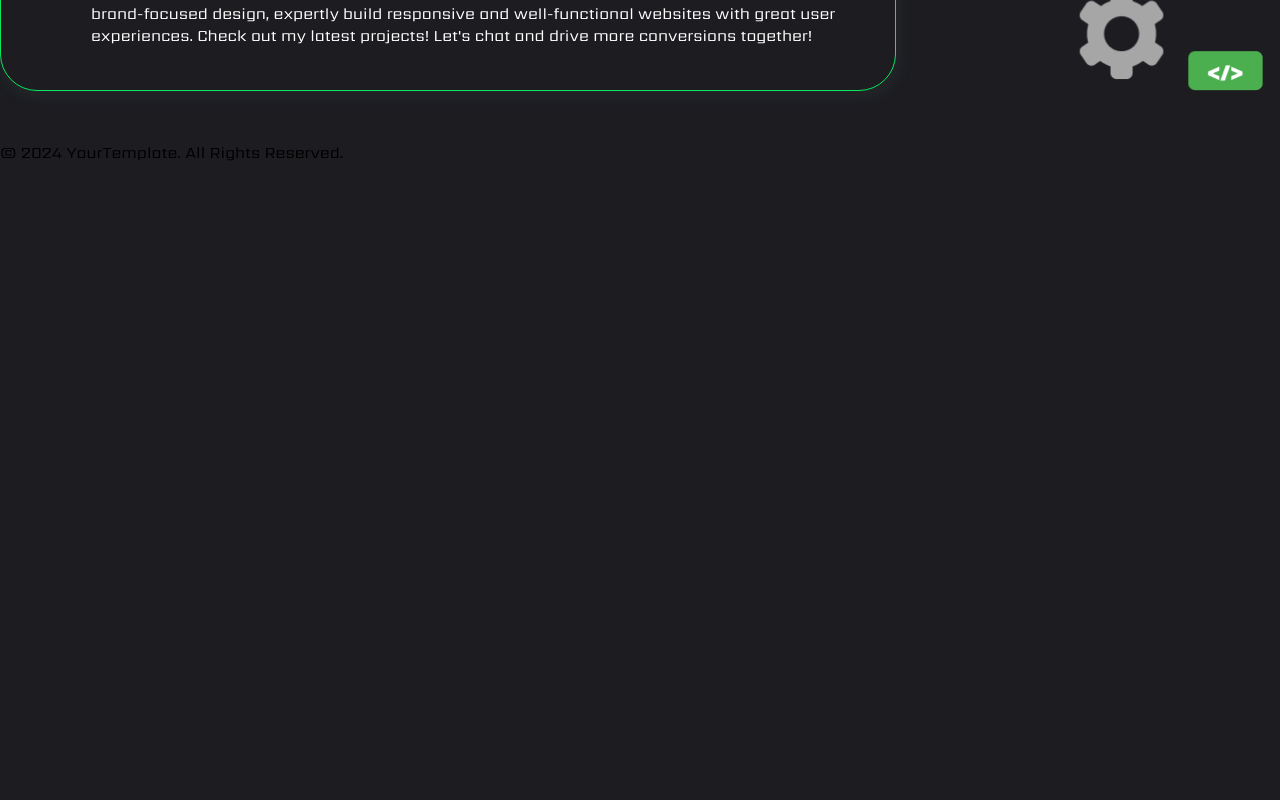
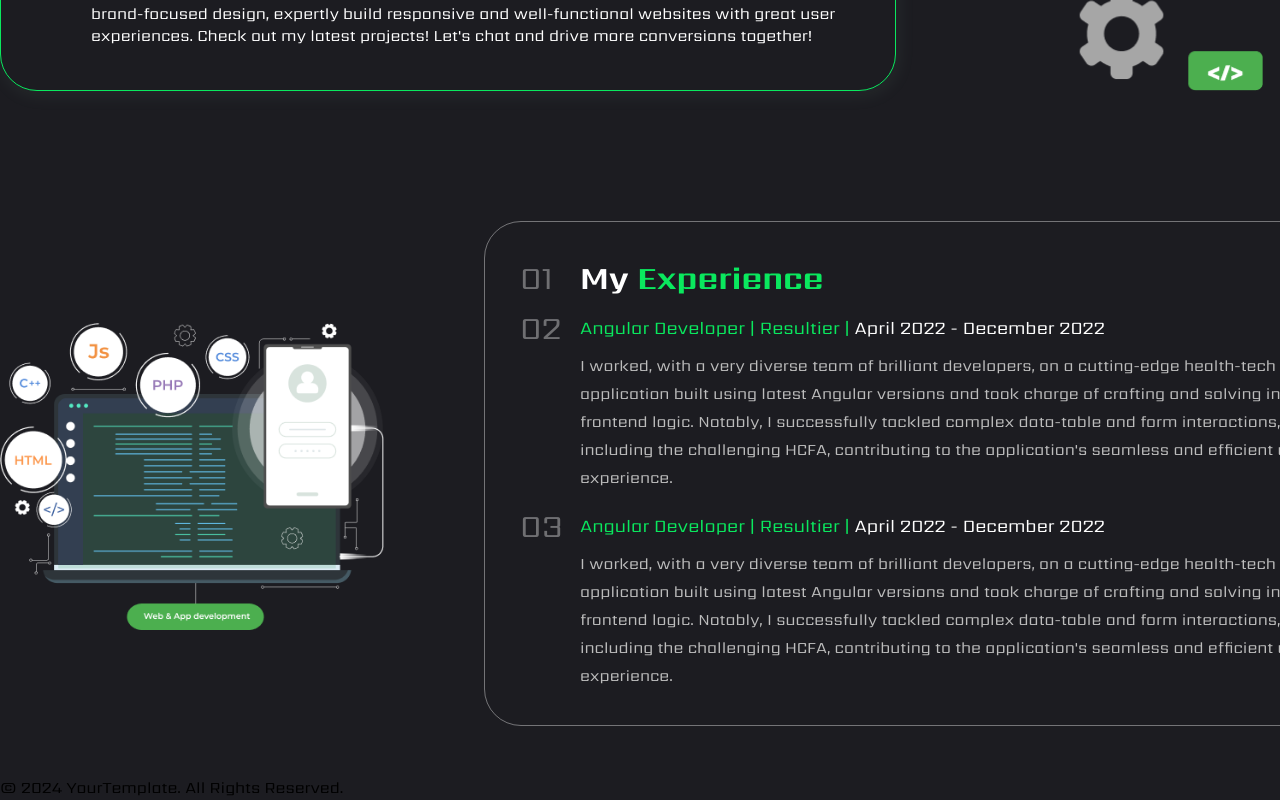
Before and after one commit to DebabrataBhowmickOnu/DebabrataBhowmickOnu, a Next.js app: page / in a window 1280 px wide. Shown: the part 1420-2220 px from the top of the page. Before the commit the page ends 1585 px from the top, so only its background shows below. Built offline with nearby package versions, Linux system fonts and the light colour scheme.

Commit message:
Done My Experience section

```diff
--- /dev/null
+++ b/src/component/UI/Experience.js
@@ -0,0 +1,38 @@
+import React from "react"
+import styles from "@/styles/Experience.module.css";
+import expertise from '../../assets/images/expertise.png';
+import Image from "next/image";
+
+const Experience = () => {
+    return (
+        <div className={styles.experience_container}>
+            <div className={styles.experience_image}>
+                <Image
+                    src={expertise}
+                    width={446}
+                    height={366}
+                    alt="expertise"
+                    className={styles.expertise}
+                />
+            </div>
+            <div className={styles.experience_content}>
+                <h2>My <span>Experience</span></h2>
+                <div className={styles.experience1}>
+                    <h3><span>Angular Developer | Resultier |</span> April 2022 - December 2022 </h3>
+                    <p>
+                        I worked, with a very diverse team of brilliant developers, on a cutting-edge health-tech application built using latest Angular versions and took charge of crafting and solving intricate frontend logic. Notably, I successfully tackled complex data-table and form interactions, including the challenging HCFA, contributing to the application's seamless and efficient user experience.
+                    </p>
+                </div>
+
+                <div className={styles.experience2}>
+                    <h3><span>Angular Developer | Resultier | </span> April 2022 - December 2022 </h3>
+                    <p>
+                        I worked, with a very diverse team of brilliant developers, on a cutting-edge health-tech application built using latest Angular versions and took charge of crafting and solving intricate frontend logic. Notably, I successfully tackled complex data-table and form interactions, including the challenging HCFA, contributing to the application's seamless and efficient user experience.
+                    </p>
+                </div>
+            </div>
+        </div>
+    )
+};
+
+export default Experience;
--- a/src/pages/index.js
+++ b/src/pages/index.js
@@ -3,6 +3,7 @@ import RootLayout from "../component/Layout/RootLayout";
 import Banner from "@/component/UI/Banner";
 import Work_company from "@/component/UI/Work_company";
 import Whyme from "@/component/UI/Why_me";
+import Experience from "@/component/UI/Experience";
 
 const HomePage = (props) => {
   return (
@@ -13,6 +14,9 @@ const HomePage = (props) => {
       </div>
       <div className="why_me">
         <Whyme/>
+      </div>
+      <div className="experience">
+        <Experience/>
       </div>
     </div>
   )
--- /dev/null
+++ b/src/styles/Experience.module.css
@@ -0,0 +1,82 @@
+.experience_container{
+    display: grid;
+    grid-template-columns: 30% 70%;
+    column-gap: 100px;
+}
+.experience_content{
+    border: 1px solid rgba(255, 255, 255, 0.39);
+    border-radius: 37px;
+    padding: 20px 35px;
+    color: rgba(255, 255, 255, 1);
+}
+.experience_content h2{
+    font-size: 32px;
+    line-height: 72px;
+    font-weight: 700;
+    position: relative;
+    padding-left: 60px;
+}
+.experience_content h2::before{
+    content: "01";
+    position: absolute;
+    left: 0;
+    color: rgba(255, 255, 255, 0.37);
+    font-size: 32px;
+    font-weight: 400;
+}
+.experience_content span{
+    color: rgba(10, 232, 94, 1);
+}
+.experience_content p{
+    font-size: 16px;
+    line-height: 28px;
+    font-weight: 400;
+    color: rgba(189, 189, 189, 1);
+}
+.experience_content h3{
+    font-size: 18px;
+    line-height: 28px;
+    font-weight: 400;
+    padding-bottom: 10px;
+}
+.experience2{
+    margin-top: 20px;
+    padding-bottom: 15px ;
+}
+.experience_image{
+    display: flex;
+    align-items: center;
+}
+.experience1 h3,
+.experience1 p{
+    position: relative;
+    padding-left: 60px;
+}
+.experience1 h3::before{
+    content: "02";
+    position: absolute;
+    left: 0;
+    color: rgba(255, 255, 255, 0.37);
+    font-size: 32px;
+    font-weight: 400;
+}
+.experience2 h3,
+.experience2 p{
+    position: relative;
+    padding-left: 60px;
+}
+.experience2 h3::before{
+    content: "03";
+    position: absolute;
+    left: 0;
+    color: rgba(255, 255, 255, 0.37);
+    font-size: 32px;
+    font-weight: 400;
+}
+@media screen and (max-width:767px) {
+    .experience_container{
+        display: grid;
+        grid-template-columns: 100%;
+        row-gap: 30px;
+    }
+}
--- a/src/styles/globals.css
+++ b/src/styles/globals.css
@@ -74,14 +74,27 @@ body{
   padding-top: 50px;
   padding-bottom: 50px;
 }
+.experience{
+  padding-top: 80px;
+  padding-bottom: 50px;
+}
+/* @media screen and (max-width:1500px) {
+  .main_container{
+    padding: 0 100px;
+  }
+} */
 @media (max-width: 768px) {
   .main_container{
-    max-width: 100%;
+    max-width: 100% !important;
     padding: 0 20px;
   }
   .Work_company {
     padding-top: 50px;
     padding-bottom: 50px;
 }
+.experience{
+  padding-top: 50px;
+  padding-bottom: 50px;
+}
 
 }
```
Also changed, not shown: src/assets/images/expertise.png (added).
